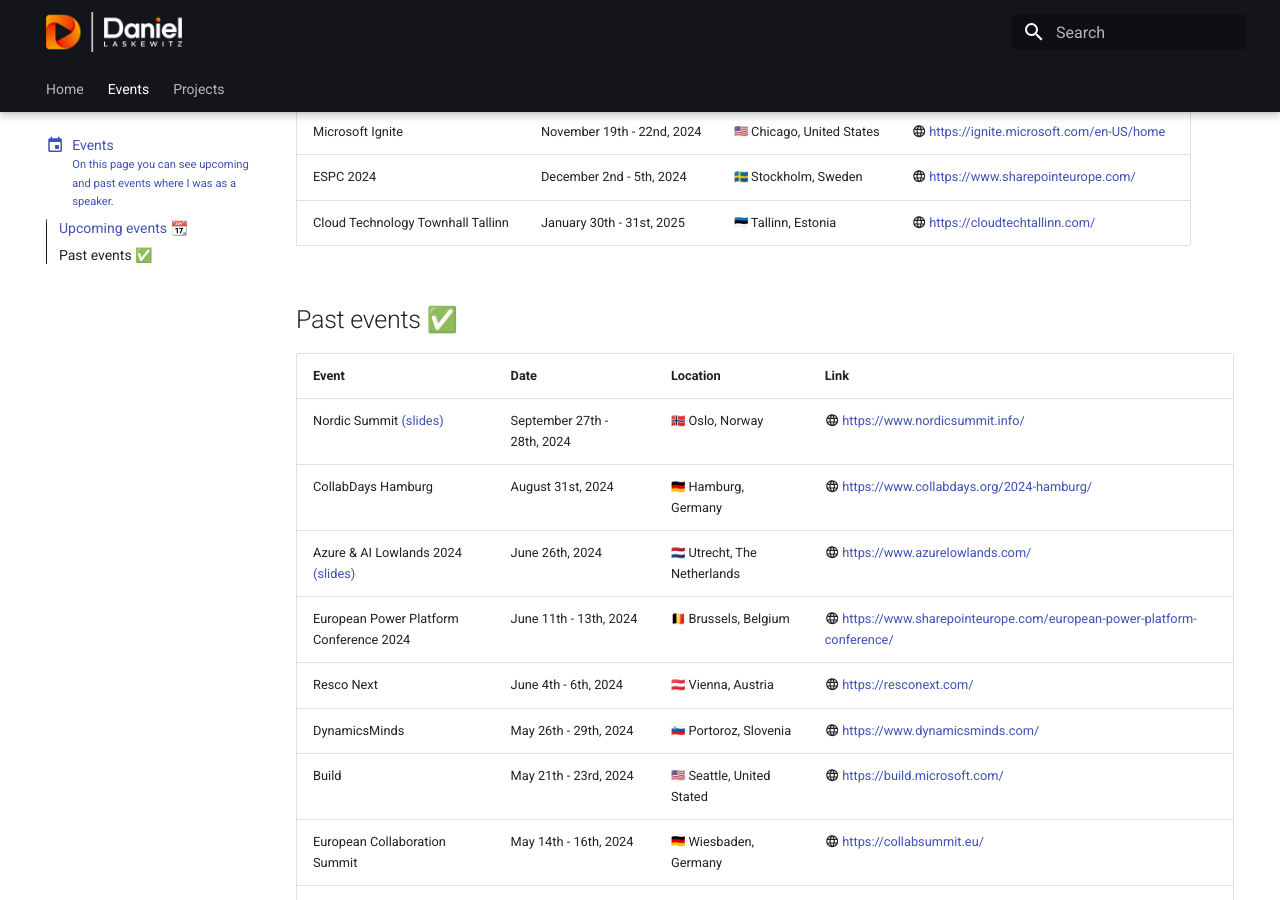
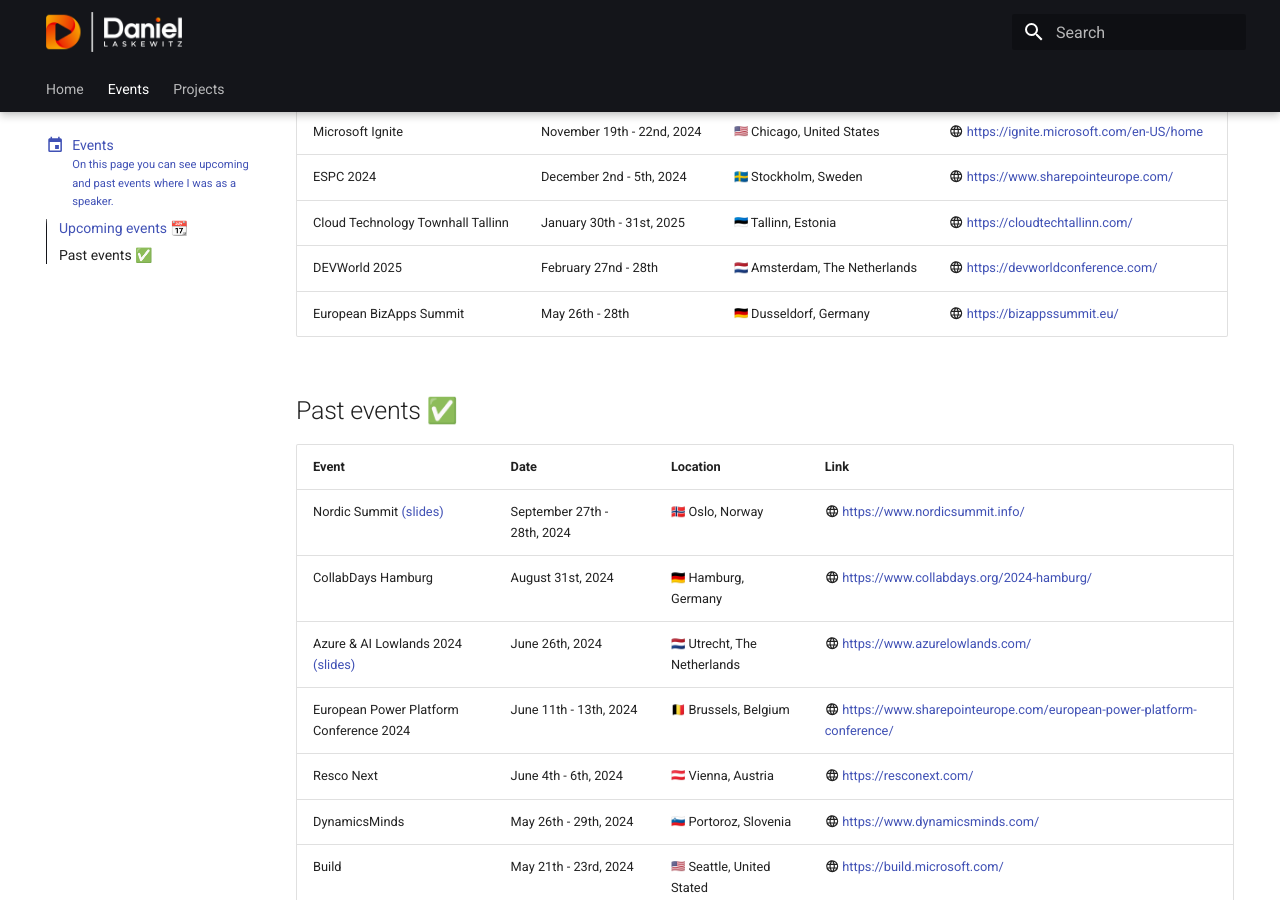
Before and after one commit to Laskewitz/laskewitz.github.io, an MkDocs documentation site: the page built from docs/events.md, in a window 1280 px wide and 900 px high, scrolled down 413 px. Built offline with MkDocs 1.6.1 and Material for MkDocs 9.7.7, drawn with Linux system fonts in a browser that asks for light colours; emoji names are drawn with the system emoji font.

Commit message:
Update events

```diff
--- a/docs/events.md
+++ b/docs/events.md
@@ -22,6 +22,8 @@
 | Microsoft Ignite | November 19th - 22nd, 2024 | :us: Chicago, United States | :material-web: [https://ignite.microsoft.com/en-US/home](https://ignite.microsoft.com/en-US/home) |
 | ESPC 2024 | December 2nd - 5th, 2024 | :se: Stockholm, Sweden | :material-web: [https://www.sharepointeurope.com/](https://www.sharepointeurope.com/) |
 | Cloud Technology Townhall Tallinn | January 30th - 31st, 2025 | :ee: Tallinn, Estonia | :material-web: [https://cloudtechtallinn.com/](https://cloudtechtallinn.com/) |
+| DEVWorld 2025 | February 27nd - 28th | :nl: Amsterdam, The Netherlands | :material-web: [https://devworldconference.com/](https://devworldconference.com/) |
+| European BizApps Summit | May 26th - 28th | :de: Dusseldorf, Germany | :material-web: [https://bizappssummit.eu/](https://bizappssummit.eu/) |
 <!-- | Name | Date | :nl: | :material-web: [website](website) | -->
 
 ## Past events ✅
```
